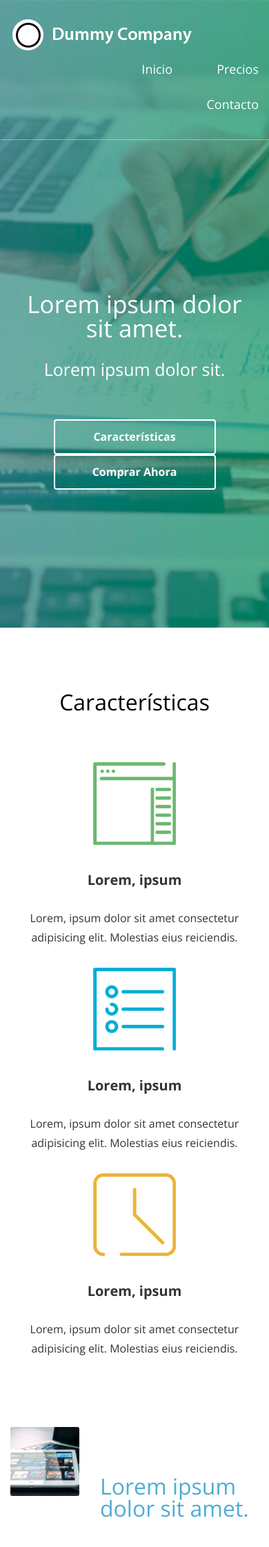
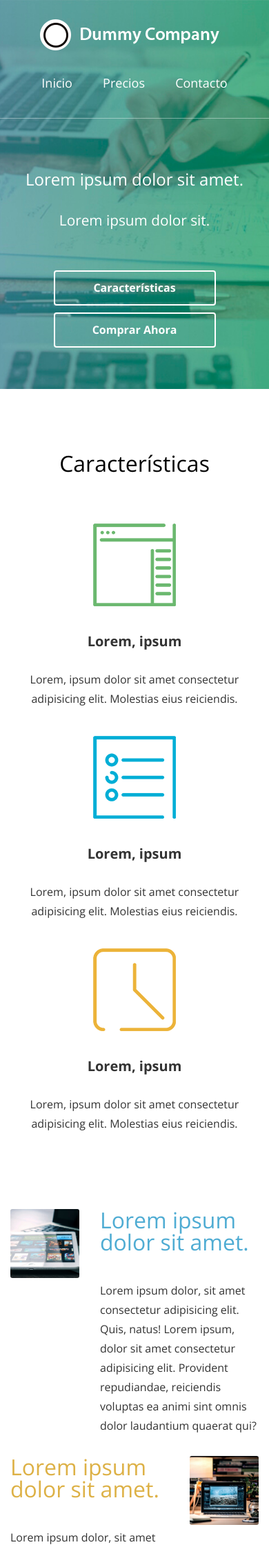
Before and after one commit to jocode/web-design, a PHP site: page / in a window 390 px wide. Shown: the top 2243 px of the page at 69% size. Run offline with PHP 8.4, Linux system fonts and the light colour scheme.

Commit message:
Práctica Startup: Estilos para diseño responsive
Se ha creado un nuevo archivo parcial para los media queries, de esta manera le damos los toques finales para que nuestro diseño se adapte a los diferentes tamaños correctamente

```diff
--- /dev/null
+++ b/practicas/startup/css/sass/_responsive.sass
@@ -0,0 +1,52 @@
+@media screen and (max-width: 992px)
+    header
+        .contenedor-logo-menu
+            .logo
+                margin-bottom: 20px
+                text-align: center
+            .menu
+                text-align: center
+                a
+                    margin: 0 20px
+        .textos
+            margin: 50px 0
+            font-size: 16px
+            .primera-linea
+                font-size: 1.5em
+            .segunda-linea
+                font-size: 1.3em
+            .contenedor-buttons
+                a
+                    margin-bottom: 10px
+
+    main
+        .fotos
+            .foto
+                .titulo
+                    margin-top: 0
+        .clientes
+            .cliente
+                margin-bottom: 40px
+
+@media screen and (max-width: 768px)
+    main
+        .caracteristicas
+            .caracteristica
+                margin-bottom: 40px
+        .fotos
+            .foto
+                text-align: center
+                .texto
+                    *
+                        text-align: left
+                    p
+                        margin-bottom: 10px
+        .precios
+            .precio
+                margin-bottom: 20px
+    footer
+        .direccion
+            text-align: center
+            .logo
+                img
+                    margin-top: 20px
--- a/practicas/startup/css/sass/estilos.sass
+++ b/practicas/startup/css/sass/estilos.sass
@@ -9,3 +9,4 @@ body
 @import header
 @import main
 @import footer
+@import responsive
```
Also changed, not shown: practicas/startup/css/estilos.css, practicas/startup/readme.md, 1 other file.
